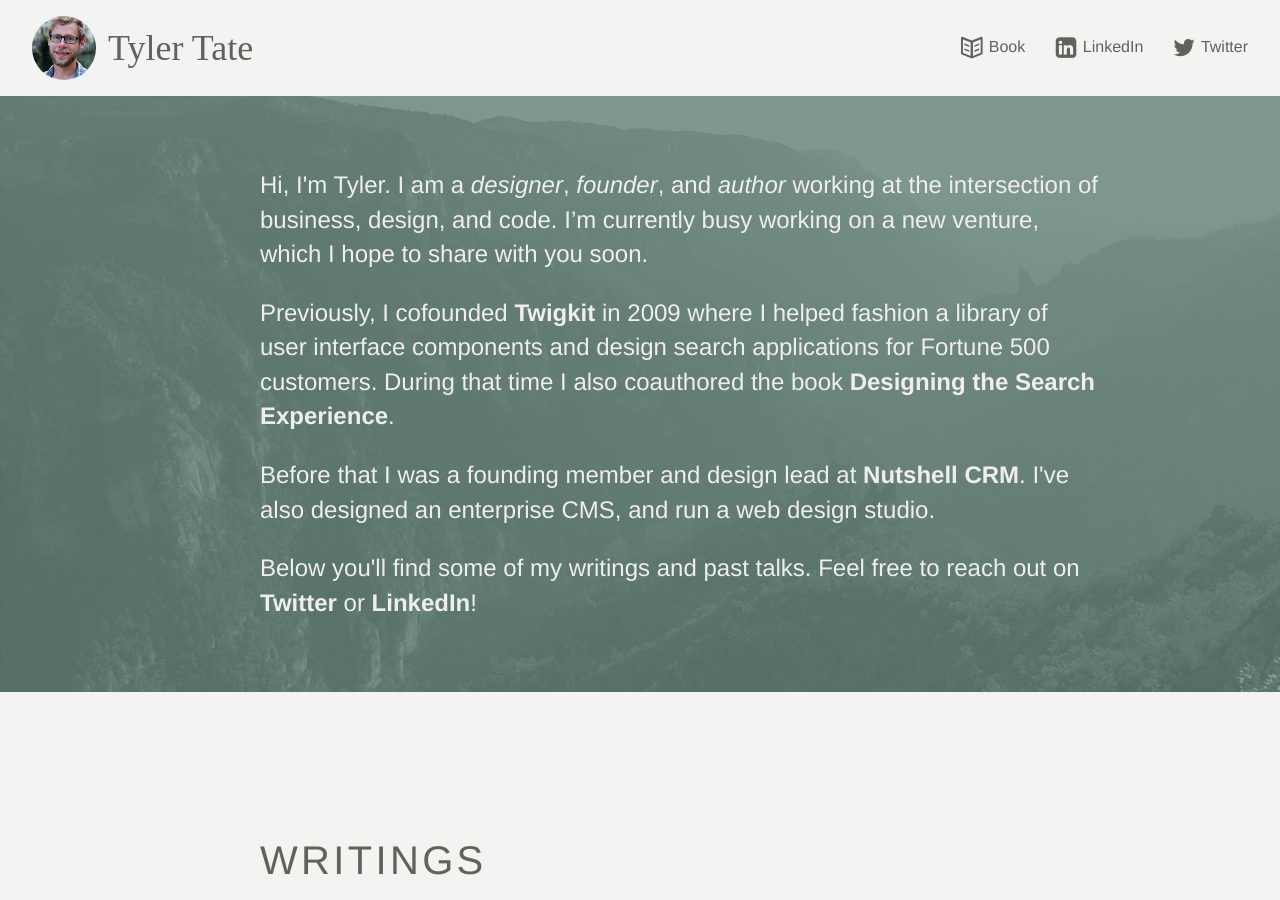
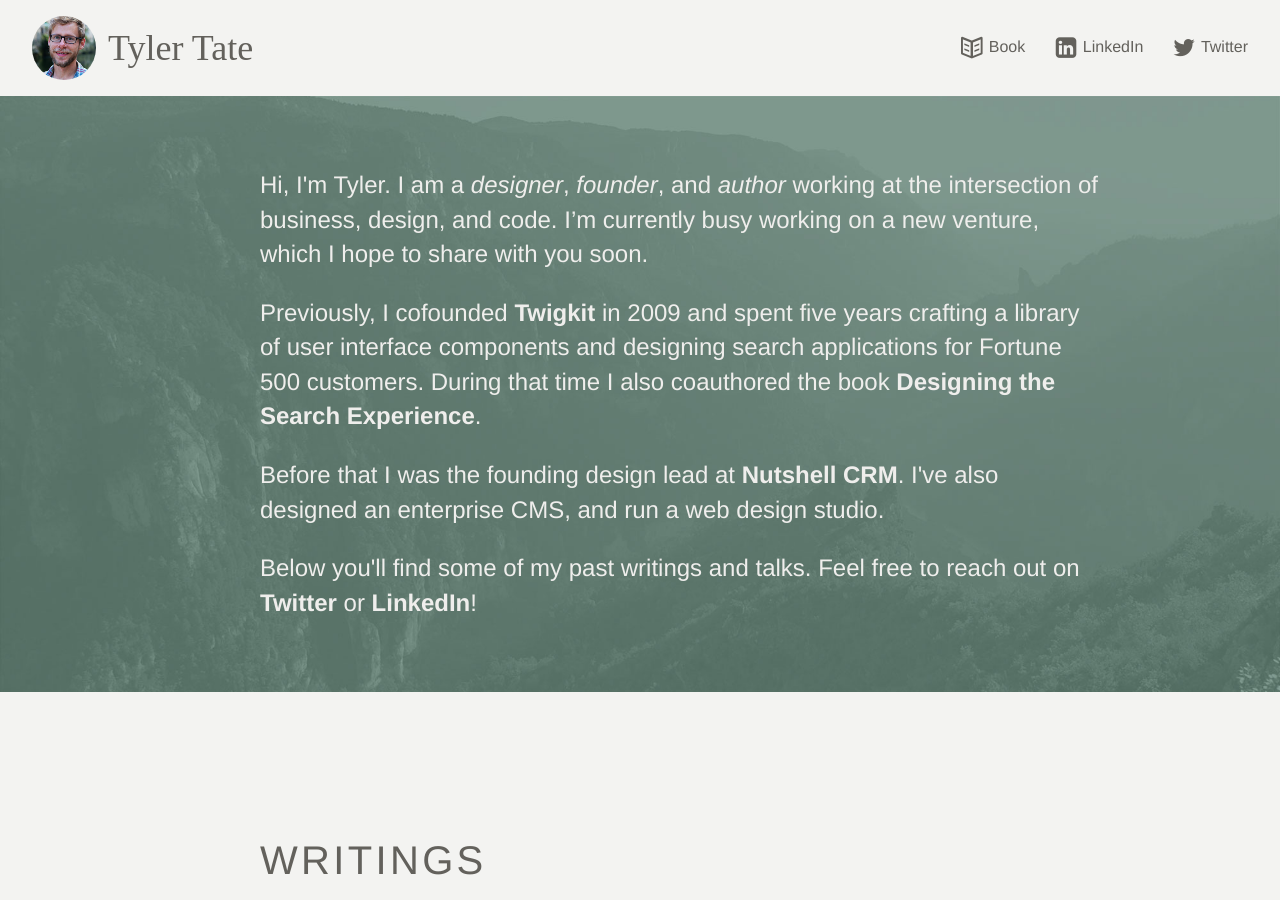
Before and after one commit to SeriouslyInc/tylertate, a Jekyll site: the page built from index.html, in a window 1280 px wide and 900 px high. Built offline with Jekyll 4.4.1, drawn with Linux system fonts in a browser that asks for light colours.

Commit message:
Bio tweak.

```diff
--- a/index.html
+++ b/index.html
@@ -7,9 +7,9 @@ bodyId: home
 <header class="hero">
 	<h2 class="hero-text">
 		<p>Hi, I'm Tyler. I am a <em>designer</em>, <em>founder</em>, and <em>author</em> working at the intersection of business, design, and code. I’m currently busy working on a new venture, which I hope to share with you soon.</p>
-		<p>Previously, I cofounded <a href="http://twigkit.com/">Twigkit</a> in 2009 where I helped fashion a library of user interface components and design search applications for Fortune 500 customers. During that time I also coauthored the book <a href="http://designingthesearchexperience.com/">Designing the Search Experience</a>.</p>
-		<p>Before that I was a founding member and design lead at <a href="http://nutshell.com/">Nutshell CRM</a>. I've also designed an enterprise CMS, and run a web design studio.</p>
-		<p>Below you'll find some of my writings and past talks. Feel free to reach out on <a href="http://twitter.com/tylertate">Twitter</a> or <a href="http://uk.linkedin.com/in/tylertate/">LinkedIn</a>!</p>
+		<p>Previously, I cofounded <a href="http://twigkit.com/">Twigkit</a> in 2009 and spent five years crafting a library of user interface components and designing search applications for Fortune 500 customers. During that time I also coauthored the book <a href="http://designingthesearchexperience.com/">Designing the Search Experience</a>.</p>
+		<p>Before that I was the founding design lead at <a href="http://nutshell.com/">Nutshell CRM</a>. I've also designed an enterprise CMS, and run a web design studio.</p>
+		<p>Below you'll find some of my past writings and talks. Feel free to reach out on <a href="http://twitter.com/tylertate">Twitter</a> or <a href="http://uk.linkedin.com/in/tylertate/">LinkedIn</a>!</p>
 	</h2>
 </header>
 
```
